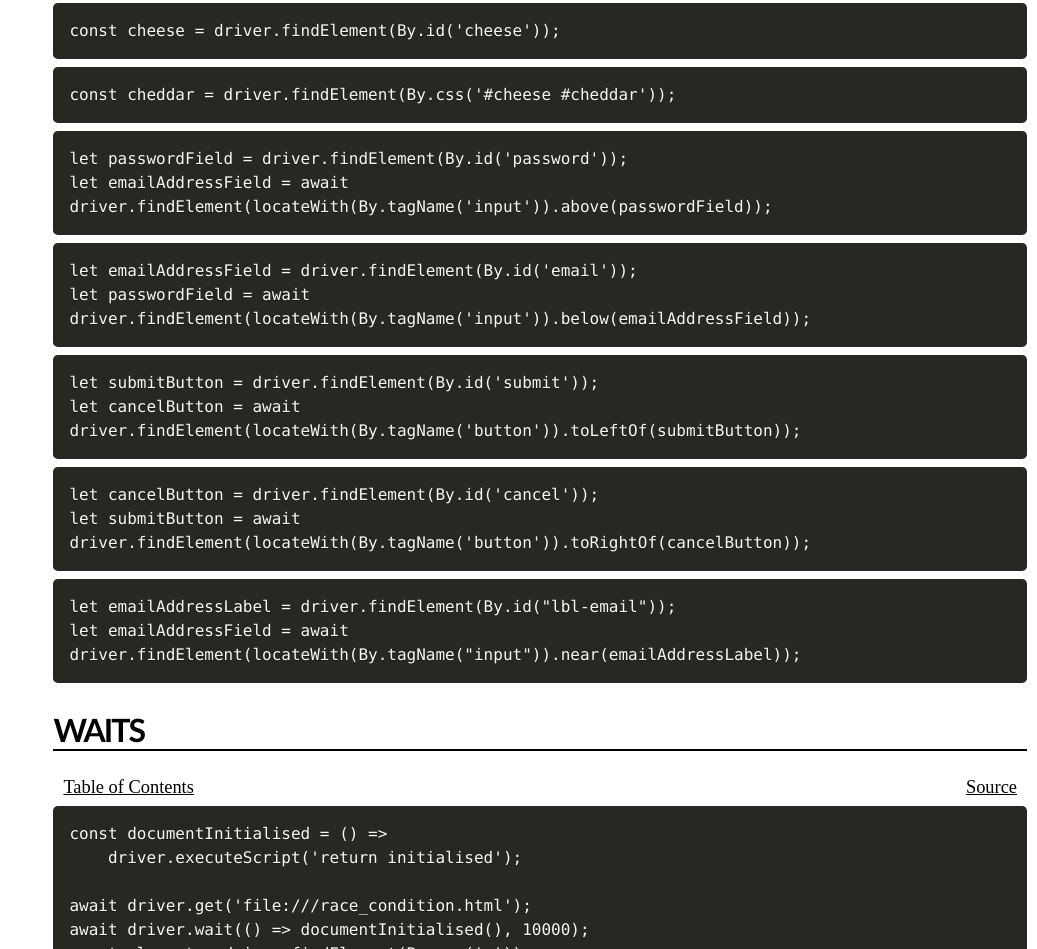
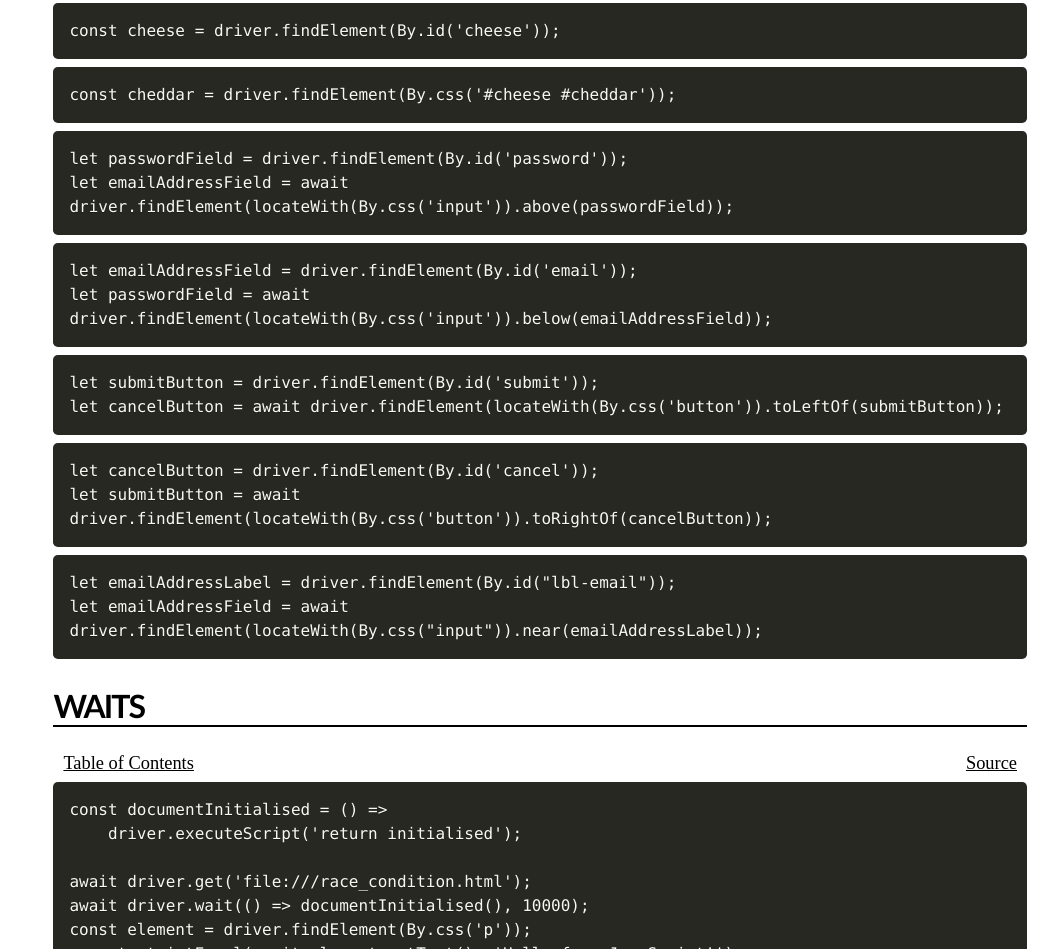
Before and after one commit to jeremyc2/Selenium-REPL, a browser extension: page selenium-repl-cheatsheet.html in a window 1280 px wide. Shown: the part 4144-5093 px from the top of the page, without its empty margins (243-1280 px from the left). Drawn offline with nearby package versions, Linux system fonts and the light colour scheme.

Commit message:
remove depreciated d

```diff
--- a/selenium-repl-cheatsheet.html
+++ b/selenium-repl-cheatsheet.html
@@ -240,15 +240,15 @@ await fs.writeFileSync('./test.pdf', base64, 'base64');</code></pre>
 <pre><span>copy</span><code>const cheese = driver.findElement(By.id('cheese'));</code></pre>
 <pre><span>copy</span><code>const cheddar = driver.findElement(By.css('#cheese #cheddar'));</code></pre>
 <pre><span>copy</span><code>let passwordField = driver.findElement(By.id('password'));
-let emailAddressField = await driver.findElement(locateWith(By.tagName('input')).above(passwordField));</code></pre>
+let emailAddressField = await driver.findElement(locateWith(By.css('input')).above(passwordField));</code></pre>
 <pre><span>copy</span><code>let emailAddressField = driver.findElement(By.id('email'));
-let passwordField = await driver.findElement(locateWith(By.tagName('input')).below(emailAddressField));</code></pre>
+let passwordField = await driver.findElement(locateWith(By.css('input')).below(emailAddressField));</code></pre>
 <pre><span>copy</span><code>let submitButton = driver.findElement(By.id('submit'));
-let cancelButton = await driver.findElement(locateWith(By.tagName('button')).toLeftOf(submitButton));</code></pre>
+let cancelButton = await driver.findElement(locateWith(By.css('button')).toLeftOf(submitButton));</code></pre>
 <pre><span>copy</span><code>let cancelButton = driver.findElement(By.id('cancel'));
-let submitButton = await driver.findElement(locateWith(By.tagName('button')).toRightOf(cancelButton));</code></pre>
+let submitButton = await driver.findElement(locateWith(By.css('button')).toRightOf(cancelButton));</code></pre>
 <pre><span>copy</span><code>let emailAddressLabel = driver.findElement(By.id("lbl-email"));
-let emailAddressField = await driver.findElement(locateWith(By.tagName("input")).near(emailAddressLabel));</code></pre>
+let emailAddressField = await driver.findElement(locateWith(By.css("input")).near(emailAddressLabel));</code></pre>
         </div>
         <div>
             <h2 id="waits">Waits</h2>
```
